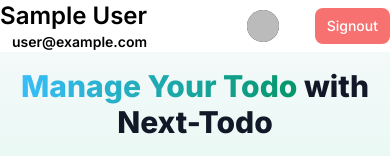
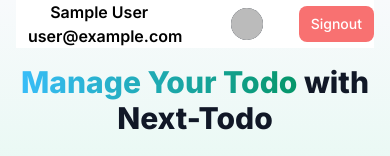
Before and after one commit to Aman-web-dev/next-todo, a Next.js app: page /todo in a window 390 px wide. Shown: the top 156 px of the page. Built offline with nearby package versions, Linux system fonts and the light colour scheme; no server answers; sample sign-in values are in the browser's storage.

Commit message:
Responsive changes

```diff
--- a/app/todo/components/Modal.jsx
+++ b/app/todo/components/Modal.jsx
@@ -4,12 +4,11 @@ import TodoInput from "./TodoInput";
 const Modal = (props) => {
   return (
     <div
-      className="z-10"
+      className="z-10 w-[100vw]"
       aria-labelledby="crop-image-dialog"
-
     >
       <div className="fixed inset-0 bg-gray-900 bg-opacity-75 transition-all backdrop-blur-sm"></div>
-      <div className="fixed inset-10 z-10 w-screen overflow-y-auto">
+      <div className="fixed inset-10 z-10  overflow-y-auto">
         <div className="flex  justify-center px-2 py-12 text-center ">
           <div className="relative w-[95%] sm:w-[80%] min-h-[0vh] rounded-2xl bg-gray-800 text-slate-100 text-left shadow-xl transition-all">
             <div className="px-5 py-4">
--- a/app/todo/components/Navbar.jsx
+++ b/app/todo/components/Navbar.jsx
@@ -1,64 +1,69 @@
-'use client'
-import React from 'react'
-import { useAuth } from '@/context/authContext'
-import Image from 'next/image'
-import { doSignOut } from '@/firebase/auth'
-import { redirect } from 'next/navigation'
-
-
+"use client";
+import React from "react";
+import { useAuth } from "@/context/authContext";
+import Image from "next/image";
+import { doSignOut } from "@/firebase/auth";
+import { redirect } from "next/navigation";
 
 function Navbar() {
+  const { currentUser } = useAuth();
+  console.log(currentUser);
+  const imageUrl = currentUser?.photoURL;
 
-    const {currentUser}=useAuth()
-    console.log(currentUser)
-    const imageUrl=currentUser?.photoURL
-
-
-    if(!currentUser){
-      redirect('/')
+  if (!currentUser) {
+    redirect("/");
   }
-
 
   return (
     <div>
       <nav className="bg-white border-gray-200  text-black">
-  <div className="max-w-screen-xl flex flex-wrap items-center justify-between mx-auto ">
-  <a href="/" className="flex flex-col items-center space-x-3 rtl:space-x-reverse">
-
-      <span className="self-center text-2xl font-semibold whitespace-nowrap ">{currentUser?.displayName}</span>
-      <span className="self-center text-sm font-semibold whitespace-nowrap ">{currentUser?.email}</span>
+        <div className="max-w-screen-xl flex  items-center justify-between mx-auto ">
+          <a
+            href="/"
+            className="flex flex-col items-center space-x-3 rtl:space-x-reverse"
+          >
+            <span className="self-center  md:text-2xl font-semibold whitespace-nowrap ">
+              {currentUser?.displayName}
+            </span>
+            <span className="self-center md:text-sm font-semibold whitespace-nowrap ">
+              {currentUser?.email}
+            </span>
           </a>
-  <div className="flex items-center gap-4 md:order-2 space-x-3 md:space-x-0 rtl:space-x-reverse">
-      <button type="button" className="flex mx-2 text-sm bg-gray-800 rounded-full md:me-0 focus:ring-4 focus:ring-gray-300 dark:focus:ring-gray-600" id="user-menu-button" aria-expanded="false" data-dropdown-toggle="user-dropdown" data-dropdown-placement="bottom">
+          <div className="flex  items-center gap-4 md:order-2 space-x-3 md:space-x-0 rtl:space-x-reverse">
+            <button
+              type="button"
+              className="flex mx-2 text-sm bg-gray-800 rounded-full md:me-0 focus:ring-4 focus:ring-gray-300 dark:focus:ring-gray-600"
+              id="user-menu-button"
+              aria-expanded="false"
+              data-dropdown-toggle="user-dropdown"
+              data-dropdown-placement="bottom"
+            >
               <span className="sr-only">Open user menu</span>
-        <img width={10} height={10} className="w-8 h-8 rounded-full" src={imageUrl} alt="user photo"/>
+              <img
+                width={10}
+                height={10}
+                className="w-8 h-8 rounded-full"
+                src={imageUrl}
+                alt="user photo"
+              />
             </button>
             <button
-          onClick={()=>doSignOut()}
-          className="inline-flex mx-2 items-center px-3 py-2 text-sm font-medium text-center text-white rounded-lg hover:bg-blue-800 focus:ring-4 focus:outline-none focus:ring-blue-300 bg-red-400"
+              onClick={() => doSignOut()}
+              className="inline-flex ml-auto items-center px-3 py-2 text-sm font-medium text-center text-white rounded-lg hover:bg-blue-800 focus:ring-4 focus:outline-none focus:ring-blue-300 bg-red-400"
             >
               Signout
             </button>
-      <div className="z-50 hidden my-4 text-base list-none bg-white divide-y divide-gray-100 rounded-lg shadow dark:bg-gray-700 dark:divide-gray-600" id="user-dropdown">
-        <div className="px-4 py-3">
-          <span className="block text-sm text-gray-900 dark:text-white">Bonnie Green</span>
-          <span className="block text-sm  text-gray-500 truncate dark:text-gray-400">name@flowbite.com</span>
-        </div>
-        <ul className="py-2" aria-labelledby="user-menu-button">
-          <li>
-            <a href="#" className="block px-4 py-2 text-sm text-gray-700 hover:bg-gray-100 dark:hover:bg-gray-600 dark:text-gray-200 dark:hover:text-white">Dashboard</a>
-          </li>
-
-        </ul>
-      </div>
+            <div
+              className="z-50 hidden my-4 text-base list-none bg-white divide-y divide-gray-100 rounded-lg shadow dark:bg-gray-700 dark:divide-gray-600"
+              id="user-dropdown"
+            >
 
             </div>
-
+          </div>
         </div>
       </nav>
-
     </div>
-  )
+  );
 }
 
-export default Navbar
+export default Navbar;
--- a/app/todo/page.jsx
+++ b/app/todo/page.jsx
@@ -20,7 +20,7 @@ function Page() {
   }, [userLoggedIn]);
 
   return (
-    <div className="bg-gradient-to-b from-slate-50 to-emerald-200 min-h-screen">
+    <div className="bg-gradient-to-b from-slate-50 to-emerald-200 min-h-screen px-4">
       <Navbar />
       <div className="text-center my-4">
         <h1 className="mb-4 text-3xl font-extrabold text-gray-900 dark:text-black md:text-5xl lg:text-6xl">
```
Lines whose indentation alone changed are shown as unchanged.
